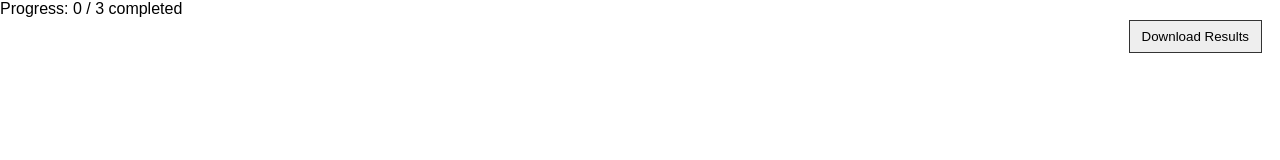
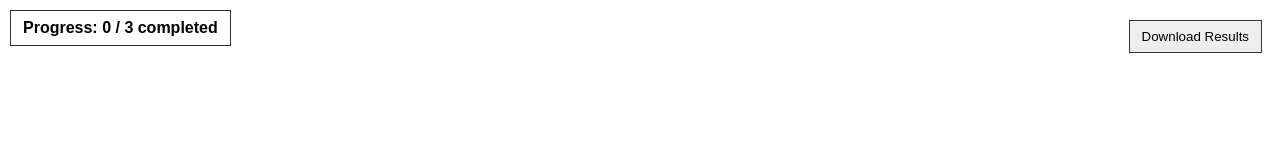
Before and after one commit to dbailey0566/city-orientation-vr, a plain HTML site: page index.html in a window 1280 px wide. Drawn offline with Linux system fonts and the light colour scheme.

Commit message:
Add progress tracker styles to styles.css

```diff
--- a/css/styles.css
+++ b/css/styles.css
@@ -36,3 +36,13 @@ body {
   right: 10px;
   z-index: 1100;
 }
+#progressTracker {
+  position: fixed;
+  top: 10px;
+  left: 10px;
+  background: white;
+  border: 1px solid #333;
+  padding: 8px 12px;
+  z-index: 1100;
+  font-weight: bold;
+}
```
